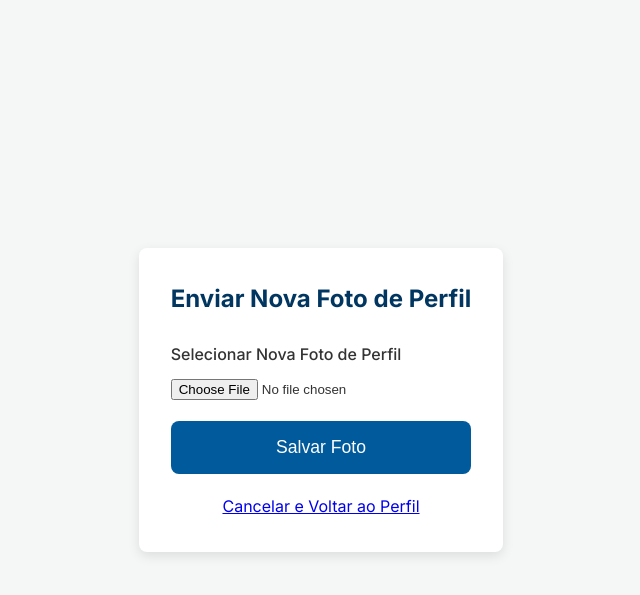
After one commit to TarleyRodrigues/carteirinha-estacio, a Flask app: page /perfil/upload-foto in a window 1280 px wide. The commit adds this page. Shown: the top 595 px of the page, without its empty margins (319-959 px from the left). Run offline with Flask 3, Linux system fonts and the light colour scheme; the visitor is signed in with stand-in values (Sample User, id 1); some libraries are stand-ins or nearby versions.

Commit message:
Add upload profile picture template with form handling
- Created a new HTML template for uploading a profile picture.
- Implemented a form with CSRF protection and file input for image uploads.
- Included error handling for file validation.
- Added a cancel link to return to the profile page.

```diff
--- a/app/forms.py
+++ b/app/forms.py
@@ -1,6 +1,5 @@
-# em app/forms.py
-
 from flask_wtf import FlaskForm
+from flask_wtf.file import FileField, FileAllowed, FileRequired
 from wtforms import StringField, PasswordField, SubmitField
 from wtforms.validators import DataRequired, Length, EqualTo
 
@@ -27,3 +26,10 @@ class AlterarSenhaForm(FlaskForm):
         validators=[DataRequired(), EqualTo('nova_senha', message='As senhas não coincidem.')]
     )
     submit = SubmitField('Alterar Senha')
+
+class FotoPerfilForm(FlaskForm):
+    foto = FileField('Selecionar Nova Foto de Perfil', validators=[
+        FileRequired(),
+        FileAllowed(['jpg', 'jpeg', 'png'], 'Apenas imagens do tipo JPG, JPEG e PNG são permitidas.')
+    ])
+    submit = SubmitField('Salvar Foto')
--- a/app/models.py
+++ b/app/models.py
@@ -9,6 +9,7 @@ class Aluno(db.Model):
     matricula = db.Column(db.String(20), unique=True, nullable=False)
     senha_hash = db.Column(db.String(128))  # Nunca guarde a senha em texto!
     is_admin = db.Column(db.Boolean, default=False)
+    foto_url = db.Column(db.String(255))
     # Adicione outros campos se necessário
 
     def __repr__(self):
--- a/app/routes.py
+++ b/app/routes.py
@@ -1,84 +1,156 @@
-from flask import Blueprint, render_template, url_for, request, flash, redirect, session
+# Importações de bibliotecas padrão e de terceiros
+import os
+from flask import Blueprint, render_template, url_for, request, flash, redirect, session, current_app
 from werkzeug.security import check_password_hash, generate_password_hash
+from werkzeug.utils import secure_filename
+
+# Importações locais da nossa aplicação
 from app import db
 from app.models import Aluno
-from app.forms import CadastroForm
-from app.forms import CadastroForm, EditarPerfilForm
-from app.forms import CadastroForm, EditarPerfilForm, AlterarSenhaForm # <-- ADICIONE AlterarSenhaForm
-
+from app.forms import (
+    CadastroForm,
+    EditarPerfilForm,
+    AlterarSenhaForm,
+    FotoPerfilForm
+)
 
 bp = Blueprint('main', __name__)
 
+# Rota de Login
 @bp.route('/')
 @bp.route('/login', methods=['GET', 'POST'])
 def login():
-    # Se o método for POST, significa que o usuário enviou o formulário
     if request.method == 'POST':
         matricula = request.form.get('matricula')
         senha = request.form.get('senha')
-
-        # Busca o aluno no banco de dados pela matrícula
         aluno = Aluno.query.filter_by(matricula=matricula).first()
 
-        # Verifica se o aluno existe e se a senha está correta
         if aluno and check_password_hash(aluno.senha_hash, senha):
-            # Se tudo estiver certo, armazena o id do aluno na sessão
             session['aluno_id'] = aluno.id
             flash('Login realizado com sucesso!', 'success')
-            return redirect(url_for('main.menu')) # Redireciona para o menu
+            return redirect(url_for('main.menu'))
         else:
-            # Se algo estiver errado, exibe uma mensagem de erro
             flash('Matrícula ou senha inválida. Tente novamente.', 'danger')
-
-    # Se o método for GET (primeiro acesso à página), apenas renderiza o template
     return render_template('login.html', title='Login')
 
-
+# Rota do Menu Principal
 @bp.route('/menu')
 def menu():
-    # Verifica se o usuário está logado antes de mostrar o menu
     if 'aluno_id' not in session:
         flash('Você precisa fazer login para acessar esta página.', 'warning')
         return redirect(url_for('main.login'))
 
-    # Busca o aluno logado no banco de dados
     aluno_logado = Aluno.query.get(session['aluno_id'])
     if not aluno_logado:
-        # Se o usuário foi deletado por algum motivo, limpa a sessão
         session.pop('aluno_id', None)
         return redirect(url_for('main.login'))
 
-    # Envia o objeto 'aluno' para o template do menu
     return render_template('menu.html', title='Menu Principal', aluno=aluno_logado)
 
+# Rota da Carteirinha Estudantil
 @bp.route('/carteirinha')
 def carteirinha():
     if 'aluno_id' not in session:
         return redirect(url_for('main.login'))
 
-    # Busca o aluno logado no banco de dados usando o id da sessão
     aluno_logado = Aluno.query.get(session['aluno_id'])
-
     return render_template('carteirinha.html', title='Carteirinha Estudantil', aluno=aluno_logado)
 
-# em app/routes.py
+# Rota para ver o Perfil
+@bp.route('/perfil')
+def perfil():
+    if 'aluno_id' not in session:
+        flash('Você precisa fazer login para acessar esta página.', 'warning')
+        return redirect(url_for('main.login'))
 
+    aluno_logado = Aluno.query.get(session['aluno_id'])
+    return render_template('perfil.html', title='Meu Perfil', aluno=aluno_logado)
+
+# Rota para Editar o Perfil
+@bp.route('/perfil/editar', methods=['GET', 'POST'])
+def editar_perfil():
+    if 'aluno_id' not in session:
+        return redirect(url_for('main.login'))
+
+    aluno = Aluno.query.get_or_404(session['aluno_id'])
+    form = EditarPerfilForm()
+
+    if form.validate_on_submit():
+        aluno.nome = form.nome.data
+        aluno.cpf = form.cpf.data
+        aluno.data_nascimento = form.data_nascimento.data
+        db.session.commit()
+        flash('Seu perfil foi atualizado com sucesso!', 'success')
+        return redirect(url_for('main.perfil'))
+
+    elif request.method == 'GET':
+        form.nome.data = aluno.nome
+        form.cpf.data = aluno.cpf
+        form.data_nascimento.data = aluno.data_nascimento
+
+    return render_template('editar_perfil.html', title='Editar Perfil', form=form)
+
+# Rota para Alterar a Senha
+@bp.route('/perfil/alterar-senha', methods=['GET', 'POST'])
+def alterar_senha():
+    if 'aluno_id' not in session:
+        return redirect(url_for('main.login'))
+
+    aluno = Aluno.query.get_or_404(session['aluno_id'])
+    form = AlterarSenhaForm()
+
+    if form.validate_on_submit():
+        if check_password_hash(aluno.senha_hash, form.senha_atual.data):
+            nova_senha_hashed = generate_password_hash(form.nova_senha.data, method='pbkdf2:sha256')
+            aluno.senha_hash = nova_senha_hashed
+            db.session.commit()
+            flash('Sua senha foi alterada com sucesso!', 'success')
+            return redirect(url_for('main.perfil'))
+        else:
+            flash('A senha atual está incorreta. Tente novamente.', 'danger')
+
+    return render_template('alterar_senha.html', title='Alterar Senha', form=form)
+
+# Rota para Upload da Foto de Perfil
+@bp.route('/perfil/upload-foto', methods=['GET', 'POST'])
+def upload_foto_perfil():
+    if 'aluno_id' not in session:
+        return redirect(url_for('main.login'))
+
+    aluno = Aluno.query.get_or_404(session['aluno_id'])
+    form = FotoPerfilForm()
+
+    if form.validate_on_submit():
+        foto = form.foto.data
+        nome_seguro = secure_filename(f"{aluno.id}_{foto.filename}")
+        caminho_base = os.path.join(current_app.root_path, 'static', 'uploads')
+
+        os.makedirs(caminho_base, exist_ok=True) # Garante que a pasta exista
+
+        caminho_foto = os.path.join(caminho_base, nome_seguro)
+        foto.save(caminho_foto)
+
+        aluno.foto_url = f"/static/uploads/{nome_seguro}" # Salva o caminho relativo no banco
+        db.session.commit()
+
+        flash('Sua foto de perfil foi atualizada!', 'success')
+        return redirect(url_for('main.perfil'))
+
+    return render_template('upload_foto_perfil.html', title='Enviar Foto de Perfil', form=form)
+
+# Rota de Cadastro de Estudante (Admin)
 @bp.route('/admin/cadastro', methods=['GET', 'POST'])
 def cadastro_estudante():
-    # 1. Proteger a rota: verificar se o usuário está logado E se é admin
     if 'aluno_id' not in session:
-        flash('Acesso negado. Faça login para continuar.', 'warning')
         return redirect(url_for('main.login'))
 
     user_logado = Aluno.query.get(session['aluno_id'])
-    if not user_logado.is_admin:
+    if not user_logado or not user_logado.is_admin:
         flash('Acesso negado. Você não tem permissão para acessar esta página.', 'danger')
         return redirect(url_for('main.menu'))
 
-    # 2. Lógica do formulário
     form = CadastroForm()
     if form.validate_on_submit():
-        # Se o formulário for válido, cria e salva o novo aluno
         senha_hashed = generate_password_hash(form.senha.data, method='pbkdf2:sha256')
         novo_aluno = Aluno(
             nome=form.nome.data,
@@ -92,77 +164,11 @@ def cadastro_estudante():
         flash(f'Aluno {form.nome.data} cadastrado com sucesso!', 'success')
         return redirect(url_for('main.menu'))
 
-    # 3. Se for um acesso GET, apenas exibe a página com o formulário
     return render_template('admin/cadastro_estudante.html', title='Cadastro de Estudante', form=form)
 
-@bp.route('/perfil')
-def perfil():
-    # 1. Proteção: Garante que apenas usuários logados acessem
-    if 'aluno_id' not in session:
-        flash('Você precisa fazer login para acessar esta página.', 'warning')
-        return redirect(url_for('main.login'))
-
-    # 2. Busca os dados do aluno logado no banco de dados
-    aluno_logado = Aluno.query.get(session['aluno_id'])
-
-    # 3. Renderiza o novo template 'perfil.html', enviando os dados do aluno
-    return render_template('perfil.html', title='Meu Perfil', aluno=aluno_logado)
-
-@bp.route('/perfil/editar', methods=['GET', 'POST'])
-def editar_perfil():
-    # Proteção: Garante que o usuário esteja logado
-    if 'aluno_id' not in session:
-        flash('Você precisa fazer login para acessar esta página.', 'warning')
-        return redirect(url_for('main.login'))
-
-    aluno = Aluno.query.get_or_404(session['aluno_id'])
-    form = EditarPerfilForm()
-
-    # Se o formulário for enviado e validado
-    if form.validate_on_submit():
-        aluno.nome = form.nome.data
-        aluno.cpf = form.cpf.data
-        aluno.data_nascimento = form.data_nascimento.data
-        db.session.commit() # Salva as alterações no banco
-        flash('Seu perfil foi atualizado com sucesso!', 'success')
-        return redirect(url_for('main.perfil'))
-
-    # Se for o primeiro acesso à página (GET), preenche o formulário com os dados atuais
-    elif request.method == 'GET':
-        form.nome.data = aluno.nome
-        form.cpf.data = aluno.cpf
-        form.data_nascimento.data = aluno.data_nascimento
-
-    return render_template('editar_perfil.html', title='Editar Perfil', form=form)
-
-@bp.route('/perfil/alterar-senha', methods=['GET', 'POST'])
-def alterar_senha():
-    # Proteção: Garante que o usuário esteja logado
-    if 'aluno_id' not in session:
-        flash('Você precisa fazer login para acessar esta página.', 'warning')
-        return redirect(url_for('main.login'))
-
-    aluno = Aluno.query.get_or_404(session['aluno_id'])
-    form = AlterarSenhaForm()
-
-    if form.validate_on_submit():
-        # 1. VERIFICA SE A SENHA ATUAL ESTÁ CORRETA
-        if check_password_hash(aluno.senha_hash, form.senha_atual.data):
-            # 2. Se estiver correta, atualiza para a nova senha
-            nova_senha_hashed = generate_password_hash(form.nova_senha.data, method='pbkdf2:sha256')
-            aluno.senha_hash = nova_senha_hashed
-            db.session.commit()
-            flash('Sua senha foi alterada com sucesso!', 'success')
-            return redirect(url_for('main.perfil'))
-        else:
-            # 3. Se a senha atual estiver incorreta, exibe um erro
-            flash('A senha atual está incorreta. Tente novamente.', 'danger')
-
-    return render_template('alterar_senha.html', title='Alterar Senha', form=form)
-
+# Rota de Logout
 @bp.route('/logout')
 def logout():
-    # Remove o id do aluno da sessão para fazer logout
     session.pop('aluno_id', None)
     flash('Você saiu do sistema.', 'info')
     return redirect(url_for('main.login'))
--- /dev/null
+++ b/app/templates/upload_foto_perfil.html
@@ -0,0 +1,38 @@
+{% extends "base.html" %}
+
+{% block page_css %}
+    <link rel="stylesheet" href="{{ url_for('static', filename='css/forms.css') }}">
+{% endblock %}
+
+{% block content %}
+<div class="form-container">
+    <h2>Enviar Nova Foto de Perfil</h2>
+
+    <!-- O atributo enctype é ESSENCIAL para o upload de arquivos -->
+    <form method="POST" enctype="multipart/form-data" action="">
+        {{ form.hidden_tag() }} <!-- Token de segurança CSRF -->
+
+        <div class="form-group">
+            {{ form.foto.label }}
+            {{ form.foto(class="form-control-file") }}
+
+            <!-- Exibe erros de validação, se houver (ex: arquivo não permitido) -->
+            {% if form.foto.errors %}
+                <div class="form-errors">
+                    {% for error in form.foto.errors %}
+                        <span>{{ error }}</span>
+                    {% endfor %}
+                </div>
+            {% endif %}
+        </div>
+
+        <div class="form-group">
+            {{ form.submit(class="btn") }}
+        </div>
+    </form>
+
+    <div class="back-link" style="margin-top: 1rem;">
+        <a href="{{ url_for('main.perfil') }}">Cancelar e Voltar ao Perfil</a>
+    </div>
+</div>
+{% endblock %}
```
Also changed, not shown: app/templates/perfil.html (+4 -3 lines), app/static/uploads/2_tarley-removebg-preview.png (added), instance/site.db.
